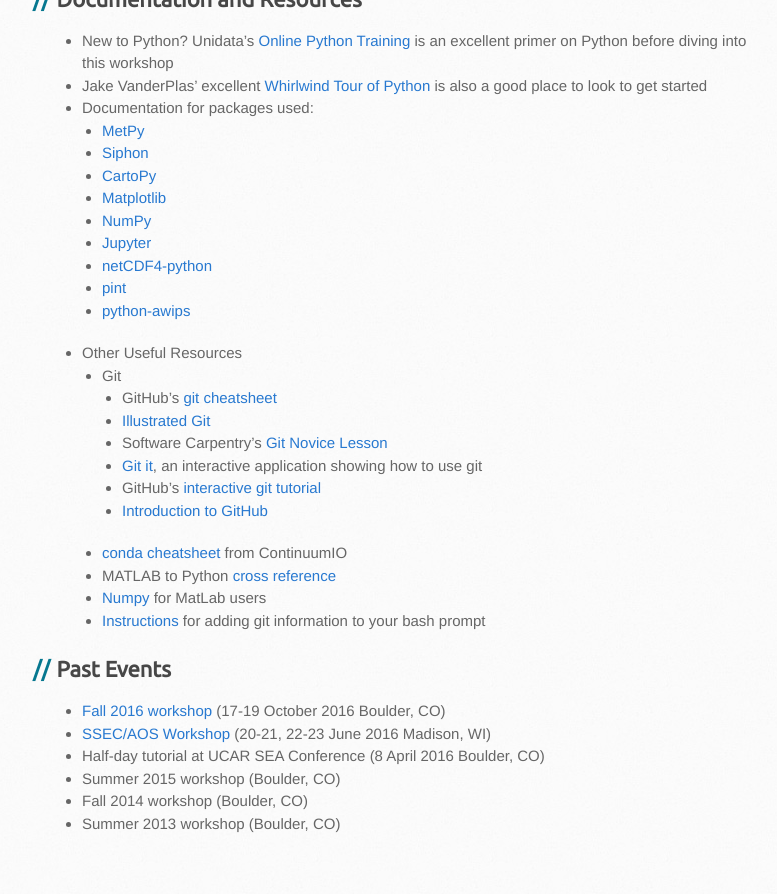
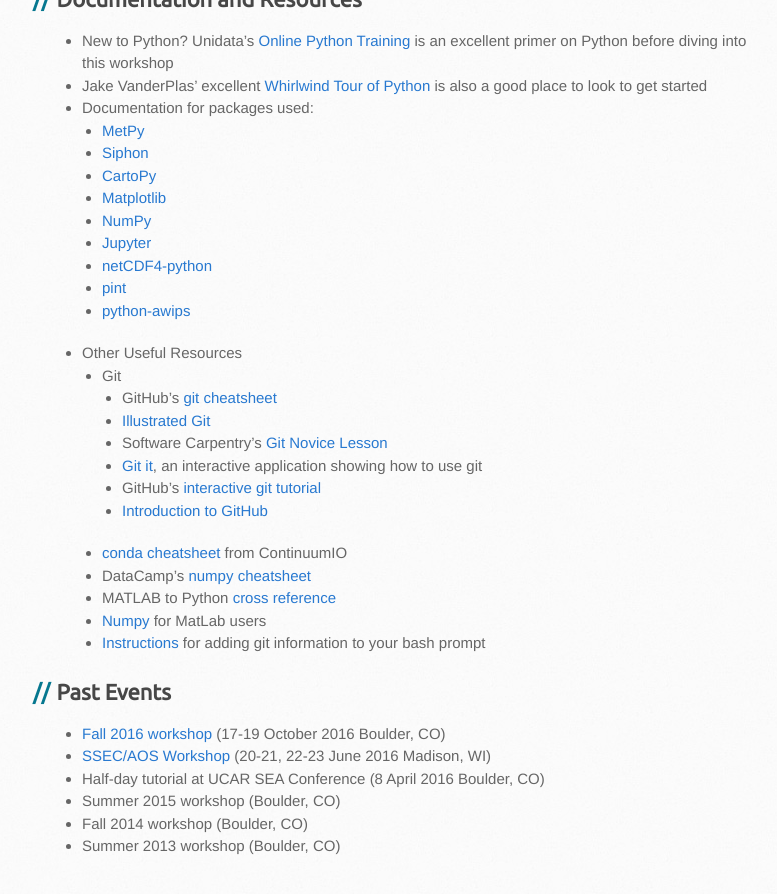
Before and after one commit to Unidata/python-workshop, a Jekyll site: the page built from index.md, in a window 1280 px wide and 900 px high, scrolled down 840 px. Shown: the top 894 px of the window, without its empty margins (108-885 px from the left). Built offline with Jekyll 4.4.1, drawn with Linux system fonts in a browser that asks for light colours; some web fonts are replaced.

Commit message:
Add numpy cheatsheet from DataCamp

```diff
--- a/index.md
+++ b/index.md
@@ -47,6 +47,7 @@
     - GitHub's [interactive git tutorial](https://try.github.io/)
     - [Introduction to GitHub](https://services.github.com/on-demand/intro-to-github/)
   - [conda cheatsheet](http://conda.io/docs/_downloads/conda-cheatsheet.pdf) from ContinuumIO
+  - DataCamp's [numpy cheatsheet](https://www.datacamp.com/community/blog/python-numpy-cheat-sheet)
   - MATLAB to Python [cross reference](http://mathesaurus.sourceforge.net/matlab-python-xref.pdf)
   - [Numpy](https://docs.scipy.org/doc/numpy/user/numpy-for-matlab-users.html) for MatLab users
   - [Instructions](https://git-scm.com/book/en/v2/Git-in-Other-Environments-Git-in-Bash) for adding git information to your bash prompt
```
